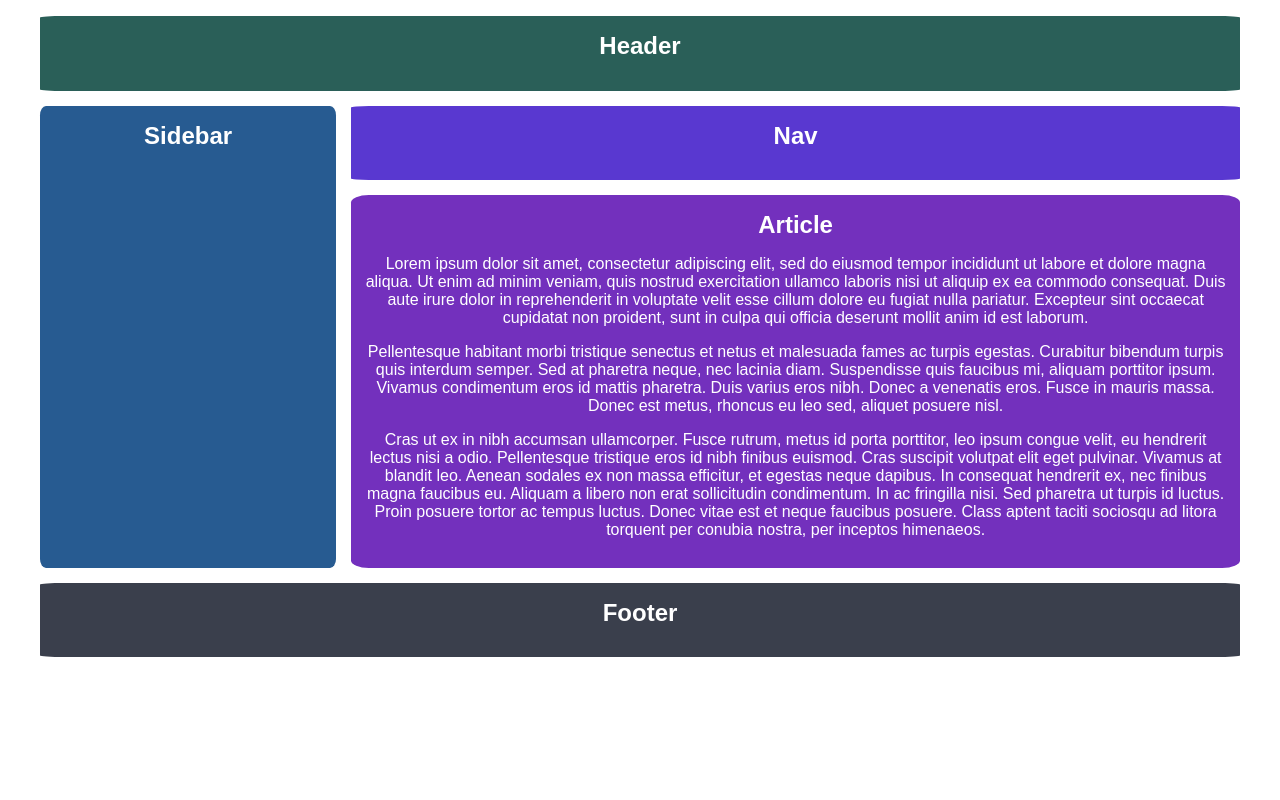
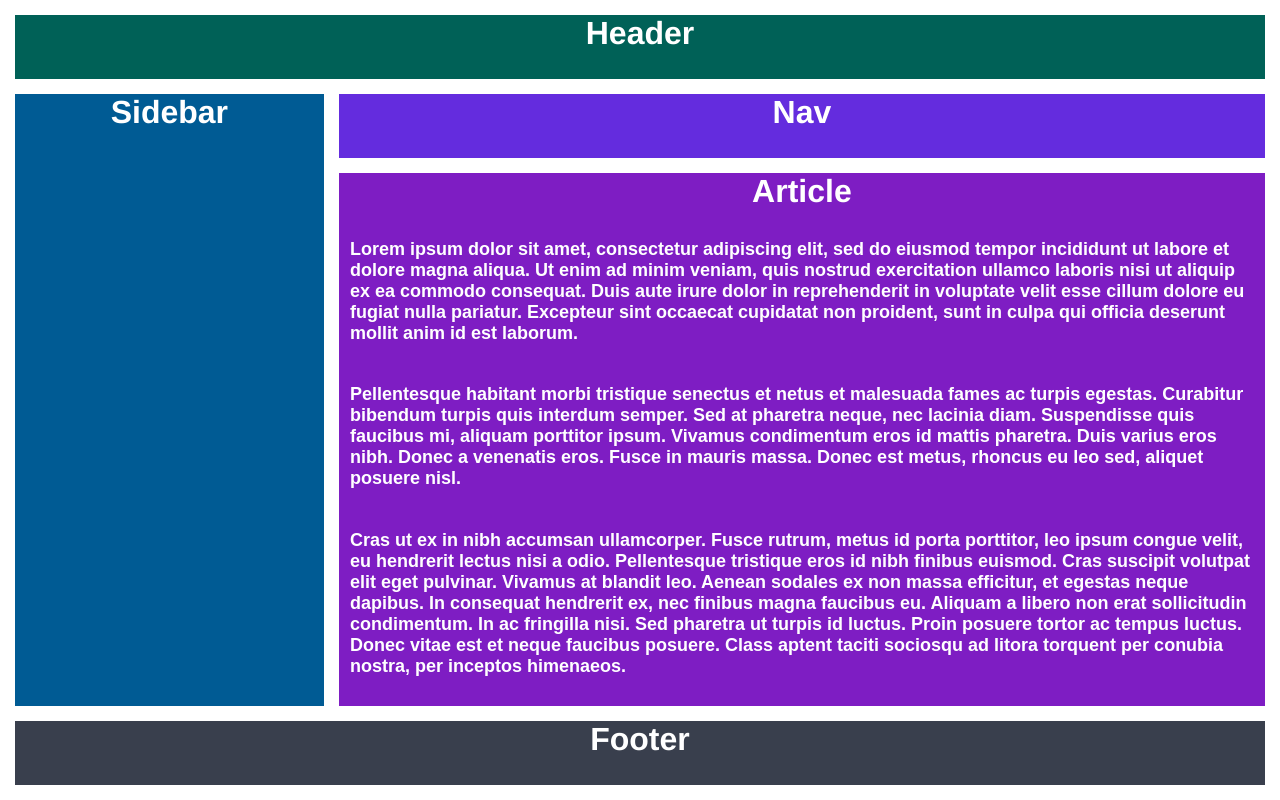
Before and after one commit to bradsm1th/odin-JavaScript, a plain HTML site: page JavaScript_path/holy-grail-grid.html in a window 1280 px wide. Drawn offline with Linux system fonts and the light colour scheme.

Commit message:
Update grid to responsive i/o fixed

```diff
--- a/JavaScript_path/holy-grail-style.css
+++ b/JavaScript_path/holy-grail-style.css
@@ -1,15 +1,20 @@
-:root {
-    font-family: "Ubuntu", sans-serif;
-    color: white;
+body,
+html {
+  height: 100%;
+  margin: 0;
 }
 
-body {
-    max-width: 1200px;
-    margin: 0 auto;
-    padding: 1rem;
-}
-.container {
-    /* border: 1px solid black; */
+ .container {
+    text-align: center;
+    height: 100%;
+    padding: 16px;
+    box-sizing: border-box;
+    padding: 15px;
+    font-size: 32px;
+    font-family: Helvetica;
+    font-weight: bold;
+    color: white;
+    border-radius: 15px;
     display: grid;
     gap: 15px;
     grid-template-columns: 1fr 3fr;
@@ -17,36 +22,32 @@ body {
 }
 
 .header {
-    background-color: #2a5f58;
-    grid-column: 1 / span 2;
-    grid-row: 1 / span 1;
-}
-.sidebar {
-    background-color: #275b91;
-    grid-column: 1 / span 1;
-    grid-row: 2 / span 2;
-}
-.nav {
-    background-color: #5938d0;
-}
-.article {
-    background-color: #7330bd;
-    padding: .8rem;
-}
-.footer {
-    background-color: #3a3f4c;
-    grid-column: 1 / span 2;
-    grid-row: 4 / span 1;
+  background-color: #006157;
+  grid-column: 1 / 3;
 }
 
-.container > div {
-    border-radius: 2%;
-    text-align: center;
-    padding-block-start: 1rem;
-    font-size: 1rem;
+.sidebar {
+  background-color: #005B94;
+  grid-row: 2 / 4;
 }
 
-.container div span {
-    font-weight: 700;
-    font-size: 1.5rem;
+.nav {
+  background-color: #642cde;
 }
+
+.article {
+  background-color: #7E1DC3;
+}
+
+.article p {
+  font-size: 18px;
+  font-family: "ubuntu", sans-serif;
+  color: white;
+  text-align: left;
+  padding: .7rem;
+}
+
+.footer {
+  background-color: #393f4d;
+  grid-column: 1 / 3;
+}
```
Also changed, not shown: JavaScript_path/advanced-grid.html (added, +82 -0 lines), JavaScript_path/grid-2.html (added, +23 -0 lines).
